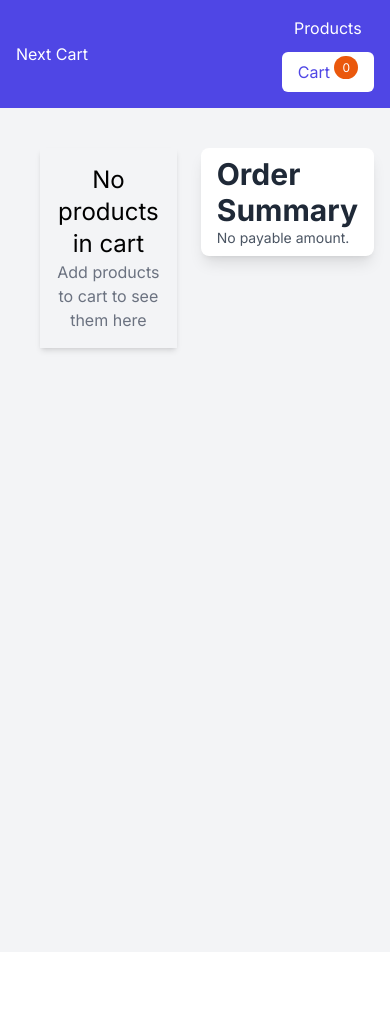
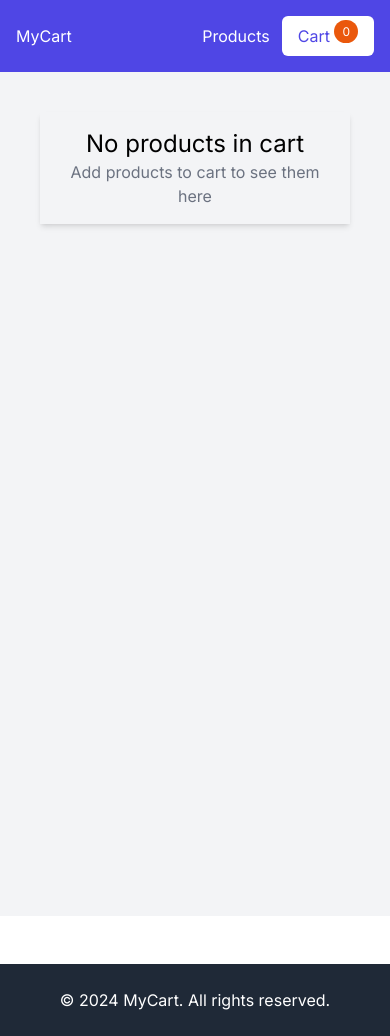
Before and after one commit to harshgupta20/ecom-cart-nextjs, a Next.js app: page /cart in a window 390 px wide. Before the commit the page ends 952 px from the top, so only its background shows below. Built offline with nearby package versions, Linux system fonts and the light colour scheme.

Commit message:
responsive done

```diff
--- a/src/app/(pages)/cart/page.jsx
+++ b/src/app/(pages)/cart/page.jsx
@@ -31,12 +31,12 @@ const CartPage = () => {
       totalAmount += ((product?.price*100)/(100 - product?.discountPercentage))* (product?.quantity ?? 1);
       // To get the discounted amount of the product
       totalDiscountedAmount += (((product?.price*100)/(100 - product?.discountPercentage)) - product?.price)* (product?.quantity ?? 1);
-      totalPayableAmount += (product?.price)* (product?.quantity ?? 1);
+      totalPayableAmount += (product?.price)*(product?.quantity ?? 1);
     });
 
     const platformFee = 3;
     const deliveryCharges = 150;
-    const totalSaving = totalDiscountedAmount+  deliveryCharges;
+    const totalSaving = totalDiscountedAmount+deliveryCharges;
 
     setPriceDetails({totalAmount,totalDiscountedAmount,totalPayableAmount,platformFee,deliveryCharges,totalSaving});
   }
@@ -68,9 +68,9 @@ const CartPage = () => {
 
   return (
     <>
-      <div className='w-full h-screen flex bg-gray-100 p-4'>
+      <div className='w-full min-h-screen flex flex-col sm:flex-row bg-gray-100 p-4'>
         <div className='sm:w-8/12 p-6'>
-          <div className='w-full p-4 shadow-md'>
+          <div className='w-full p-4 gap-4 shadow-md'>
             {
               cartProducts.length === 0 ? (
                 <div className='text-center'>
@@ -86,16 +86,9 @@ const CartPage = () => {
         <div className='sm:w-4/12 py-6'>
           <div className="max-w-sm mx-auto bg-white shadow-lg rounded-lg overflow-hidden">
             {
-              cartProducts.length === 0 ? (
+              cartProducts.length !== 0 && (
                 <>
-                  <div className="px-4 py-2">
-                    <h1 className="text-3xl text-gray-800 font-bold">Order Summary</h1>
-                    <p className="text-sm text-gray-600">No payable amount.</p>
-                  </div>
-                </>
-              )
-              : (
-                <table className="w-full">
+                  <table className="w-full">
                   <thead className="bg-gray-100">
                     <tr>
                       <th colSpan="2" className="text-left p-4 text-gray-600 font-medium">PRICE DETAILS</th>
@@ -135,6 +128,7 @@ const CartPage = () => {
                     </tr>
                   </tfoot>
                 </table>
+                </>
               )
             }
           </div>
--- a/src/app/layout.js
+++ b/src/app/layout.js
@@ -7,6 +7,7 @@ import { Toaster } from 'sonner';
 import { ProductsContext } from "@/context/products";
 import { useEffect, useState } from "react";
 import { getProducts } from "@/utils/localstorage";
+import Footer from "@/components/Footer";
 
 const inter = Inter({ subsets: ["latin"] });
 
@@ -25,7 +26,7 @@ export default function RootLayout({ children }) {
       <body className={inter.className}>
         <Navbar/>
         {children}
-
+        <Footer/>
         <Toaster />
       </body>
     </html>
--- a/src/app/page.js
+++ b/src/app/page.js
@@ -1,8 +1,15 @@
+import Link from "next/link";
 
 export default function Home() {
   return (
     <>
-      Home
+      <main className="min-h-screen grid place-items-center container mx-auto px-4 py-12">
+        <section className="text-center">
+          <h2 className="text-4xl font-bold text-gray-800">Welcome to MyCart</h2>
+          <p className="mt-4 text-gray-600">Find the best products at the best prices.</p>
+            <Link href="/products"><p  className="mt-8 inline-block bg-blue-600 text-white py-3 px-6 rounded-full shadow-md hover:bg-blue-700 transition duration-300">Shop Now</p></Link>
+        </section>
+      </main>
     </>
   );
 }
--- a/src/components/CartProductCard.jsx
+++ b/src/components/CartProductCard.jsx
@@ -50,15 +50,15 @@ const CartProductCard = ({product}) => {
 
   return (
     <div className='p-4'>
-        <div className='flex justify-between'>
-            <div className='flex gap-6'>
-                <Image src={product?.images[0]} width={150} height={150} loading="lazy" alt='Product'/>
-                <div className='flex flex-col justify-between py-2'>
+        <div className='flex flex-col sm:flex-row justify-between'>
+            <div className='flex flex-col sm:flex-row gap-6'>
+                <Image src={product?.images[0]} className='m-auto sm:m-0' width={150} height={150} loading="lazy" alt='Product'/>
+                <div className='flex flex-col justify-between gap-3 py-2'>
                     <div>
-                        <h3 className='text-2xl'>{product?.title}</h3>
-                        <p className='text-sm text-gray-500'>{product?.description}</p>
+                        <h3 className='text-xl sm:text-2xl'>{product?.title}</h3>
+                        <p className='text-xs sm:text-sm text-gray-500'>{product?.description}</p>
                     </div>
-                    <div className='flex flex-wrap gap-2'>
+                    <div className='flex flex-wrap gap-1 sm:gap-2'>
                         <p className='font-bold'>{product?.price} INR</p>
                         <del className='text-gray-400'>{((product?.price*100)/(100 - product?.discountPercentage)).toFixed(2) } INR</del>
                         <p className='text-green-600 font-semibold'>{product.discountPercentage} % off</p>
@@ -66,10 +66,10 @@ const CartProductCard = ({product}) => {
                 </div>
             </div>
             <div>
-                <p className='text-sm'>Delivered By 21 Auguest</p>
+                <p className='text-sm'>Delivered By 25 August</p>
             </div>
         </div>
-        <div className='flex place-items-center gap-3 justify-end'>
+        <div className='flex place-items-center gap-3 justify-between sm:justify-end'>
             <div className='flex place-items-center gap-3 border-2 border-gray-200 rounded-md'>
                 <button onClick={() => handleCountChange(-1)} className='p-2 text-indigo-600 hover:bg-indigo-600 hover:text-white rounded-tl-md rounded-bl-md'>-</button>
                 <p className='text-sm'>{product?.quantity ?? 1}</p>
--- /dev/null
+++ b/src/components/Footer.jsx
@@ -0,0 +1,18 @@
+import React from "react";
+
+const Footer = () => {
+
+const currentYear = new Date().getFullYear();
+
+  return (
+    <>
+      <footer className="bg-gray-800 text-white py-6 mt-12">
+        <div className="container mx-auto text-center">
+          <p>&copy; {currentYear} MyCart. All rights reserved.</p>
+        </div>
+      </footer>
+    </>
+  );
+};
+
+export default Footer;
--- a/src/components/Navbar.jsx
+++ b/src/components/Navbar.jsx
@@ -12,8 +12,8 @@ const Navbar = () => {
   return (
     <>
         <nav className='w-full p-4 flex justify-between place-items-center bg-indigo-600 text-white'>
-            <Link href='/'><h1>Next Cart</h1></Link>
-            <ul className='flex flex-col justify-center place-items-center sm:flex-row gap-3'>
+            <Link href='/'><h1>MyCart</h1></Link>
+            <ul className='flex justify-center place-items-center gap-3'>
 
                 <Link href="/products" className={`${pathRoute==="/products" ? "bg-white text-indigo-600 py-2 px-4 rounded-md" : ""}`}><li>Products</li></Link>
                 <Link href="/cart" className={`${pathRoute==="/cart" ? "bg-white text-indigo-600 py-2 px-4 rounded-md" : ""}`}><li>Cart <sup className='py-1 px-2 bg-orange-600 text-white rounded-xl'>{cartProducts.length}</sup></li></Link>
--- a/src/utils/alerts.js
+++ b/src/utils/alerts.js
@@ -4,7 +4,7 @@ function successAlert(message) {
   if (message) {
     toast(message, {
       style: {
-        background: 'green',
+        background: '#6ab844',
         color: "white"
       },
       className: 'class',
@@ -16,7 +16,7 @@ function errorAlert(message) {
   if(message){
     toast(message, {
       style: {
-        background: 'red',
+        background: '#cf4444',
         color: "white"
       },
       className: 'class',
```
